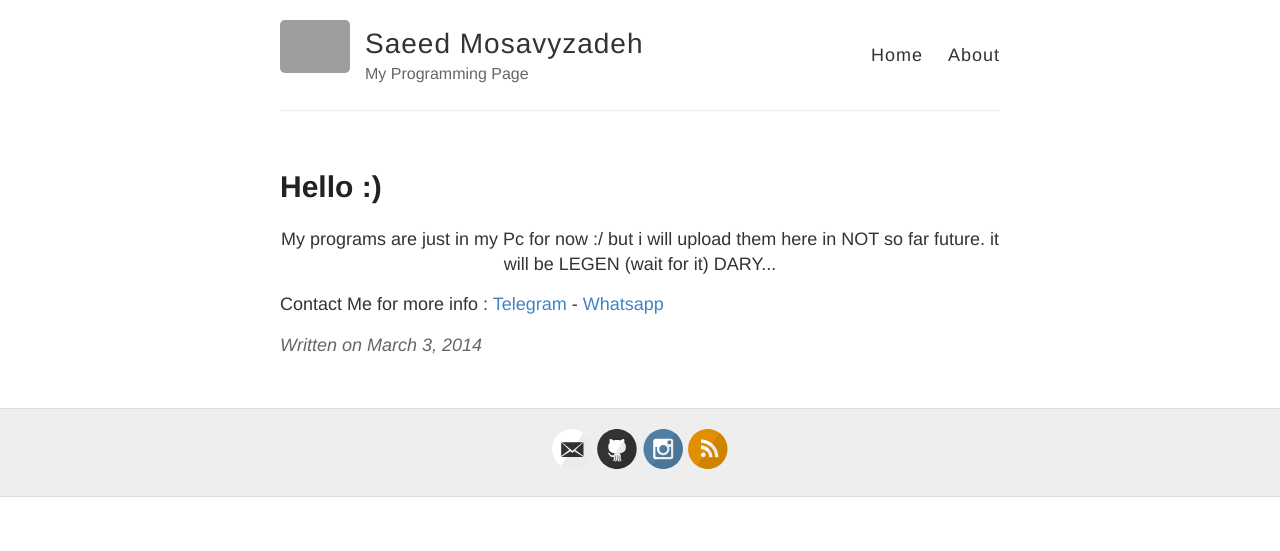
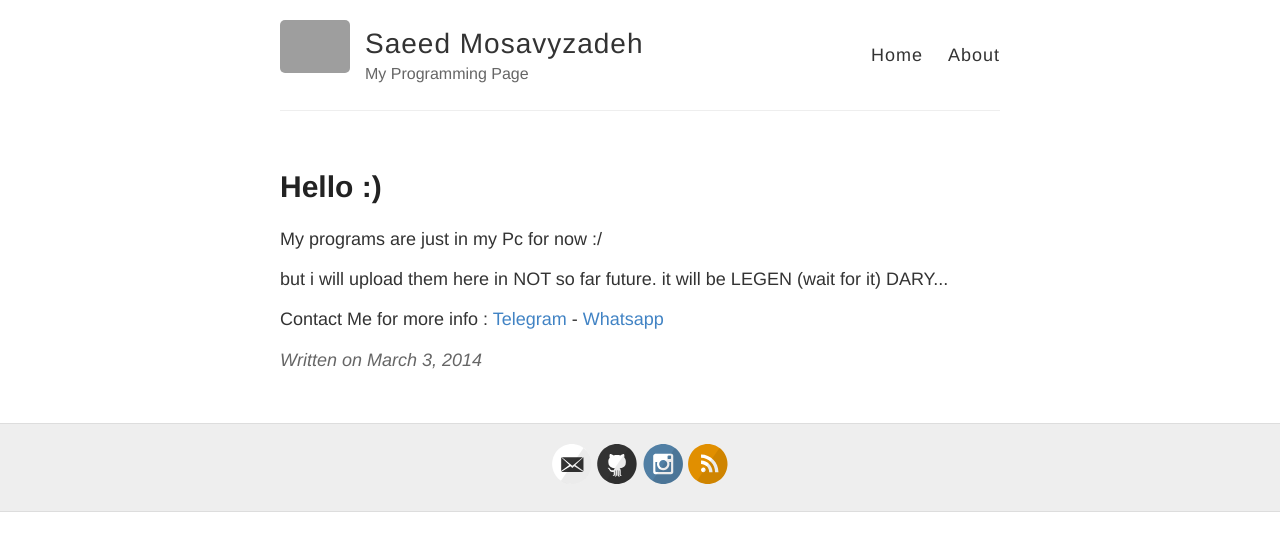
Before and after one commit to saeedmosavyzadeh/SaeedMosavyzadeh.github.io, a Jekyll site: the page built from _posts/2014-3-3-Hello-World.md, in a window 1280 px wide. Shown: the top 551 px of the page. Built offline with Jekyll 4.4.1, drawn with Linux system fonts in a browser that asks for light colours; grey boxes are pictures that could not be loaded.

Commit message:
Update 2014-3-3-Hello-World.md

```diff
--- a/_posts/2014-3-3-Hello-World.md
+++ b/_posts/2014-3-3-Hello-World.md
@@ -3,6 +3,6 @@ layout: post
 title: Hello :)
 ---
 
-<div style="text-align:center">My programs are just in my Pc for now :/ but i will upload them here in NOT so far future. it will be LEGEN (wait for it) DARY...</div>
+<p>My programs are just in my Pc for now :/</p> <p>but i will upload them here in NOT so far future. it will be LEGEN (wait for it) DARY...</p>
 
 Contact Me for more info : <a href="http://t.me/saeedmosavyzadeh">Telegram</a> - <a href="https://wa.me/989146494250">Whatsapp</a>
```
